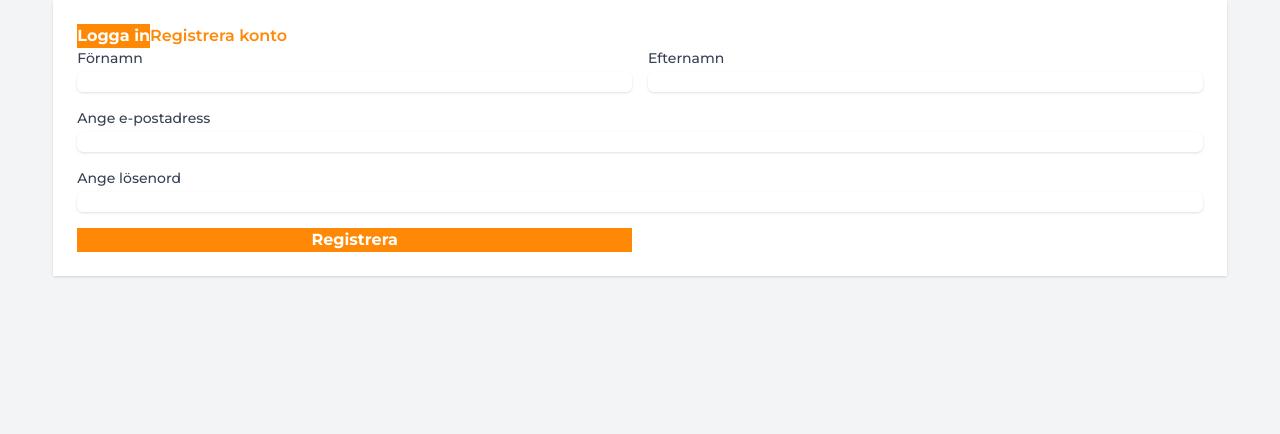
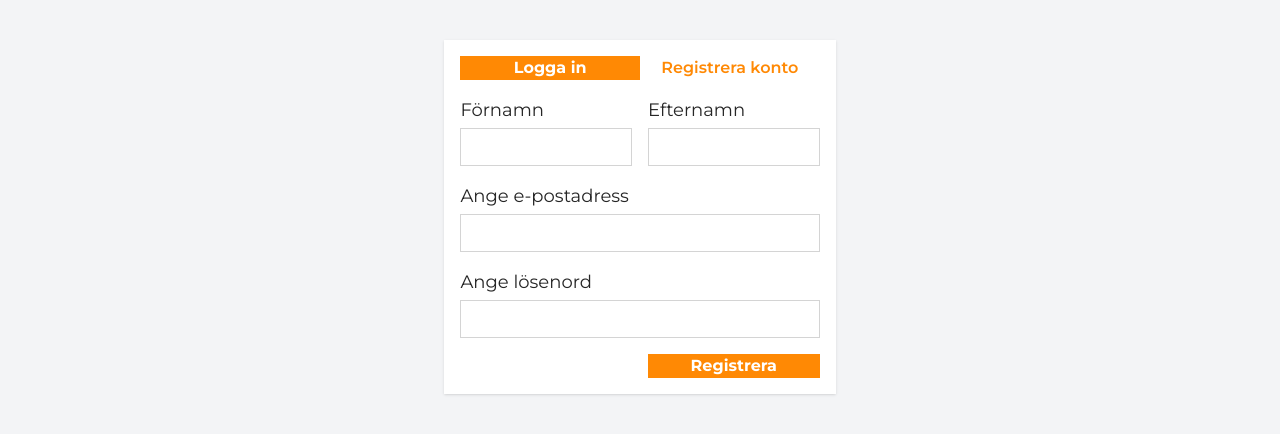
Before and after one commit to 3Joen3/hyrlya, a Next.js app in the folder web/: page /auth in a window 1280 px wide. Shown: the top 434 px of the page. Built offline with nearby package versions, Linux system fonts and the light colour scheme.

Commit message:
Some more changes to the auth form

```diff
--- a/web/app/auth/page.tsx
+++ b/web/app/auth/page.tsx
@@ -1,10 +1,13 @@
 import Page from "../components/Page";
+import Section from "../components/Section";
 import AuthForm from "../components/Forms/AuthForm";
 
 export default function page() {
   return (
     <Page>
-      <AuthForm />
+      <Section className="lg:w-1/3 justify-self-center space-y-4 mt-10">
+        <AuthForm />
+      </Section>
     </Page>
   );
 }
--- a/web/app/components/Forms/AuthForm.tsx
+++ b/web/app/components/Forms/AuthForm.tsx
@@ -14,14 +14,16 @@ export default function AuthForm() {
 
   return (
     <>
-      <div>
+      <div className="flex">
         <Button
+          className="flex-1"
           onClick={() => setshowSignUpForm(false)}
           variant={showSignUpForm ? undefined : "ghost"}
         >
           Logga in
         </Button>
         <Button
+          className="flex-1"
           onClick={() => setshowSignUpForm(true)}
           variant={showSignUpForm ? "ghost" : undefined}
         >
@@ -52,7 +54,9 @@ function SignUpForm() {
       <TextField id="lastName" label="Efternamn" />
       <TextField className="col-span-2" id="email" label="Ange e-postadress" />
       <TextField className="col-span-2" id="password" label="Ange lösenord" />
-      <Button type="submit">Registrera</Button>
+      <Button className="col-start-2" type="submit">
+        Registrera
+      </Button>
     </Form>
   );
 }
--- a/web/app/components/Forms/TextField.tsx
+++ b/web/app/components/Forms/TextField.tsx
@@ -11,12 +11,12 @@ export default function TextField({ className, label, id }: Props) {
   const { register } = useFormContext();
 
   return (
-    <div className={`${className} space-y-1`}>
-      <label className="block text-sm font-medium text-gray-700" htmlFor={id}>
+    <div className={`${className} flex flex-col gap-1`}>
+      <label className="text-lg text-neutral-800" htmlFor={id}>
         {label}
       </label>
       <input
-        className="mt-1 block w-full rounded-md border-gray-300 shadow-sm focus:border-blue-500 focus:ring-blue-500 sm:text-sm"
+        className="text-neutral-800 border border-neutral-300 px-2 py-1.5 placeholder:text-neutral-400 focus:outline-none focus:border-blue-500 focus:ring-1 focus:ring-blue-500"
         type="text"
         id={id}
         {...register(id)}
--- a/web/app/components/Page.tsx
+++ b/web/app/components/Page.tsx
@@ -4,9 +4,5 @@ interface Props {
 }
 
 export default function Page({ className, children }: Props) {
-  return (
-    <main className={`w-11/12 mx-auto bg-white shadow p-6 ${className}`}>
-      {children}
-    </main>
-  );
+  return <main className={`w-11/12 mx-auto ${className}`}>{children}</main>;
 }
--- /dev/null
+++ b/web/app/components/Section.tsx
@@ -0,0 +1,12 @@
+interface Props {
+  className?: string;
+  children: React.ReactNode;
+}
+
+export default function Section({ className, children }: Props) {
+  return (
+    <div className={`${className} p-4 bg-white shadow`}>
+      {children}
+    </div>
+  );
+}
```
